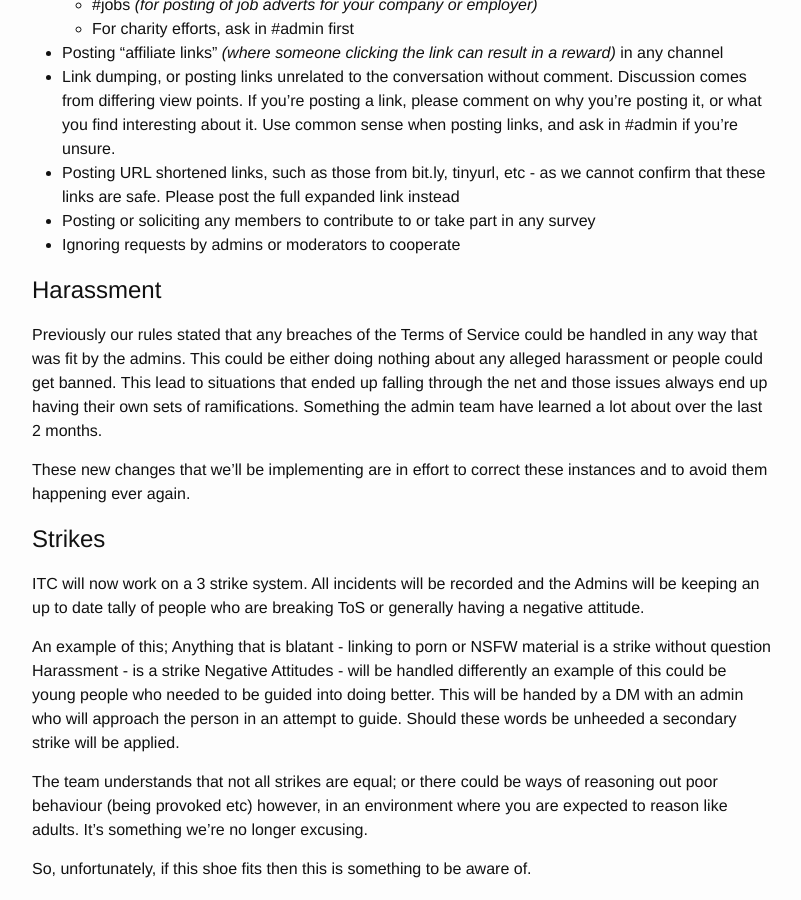
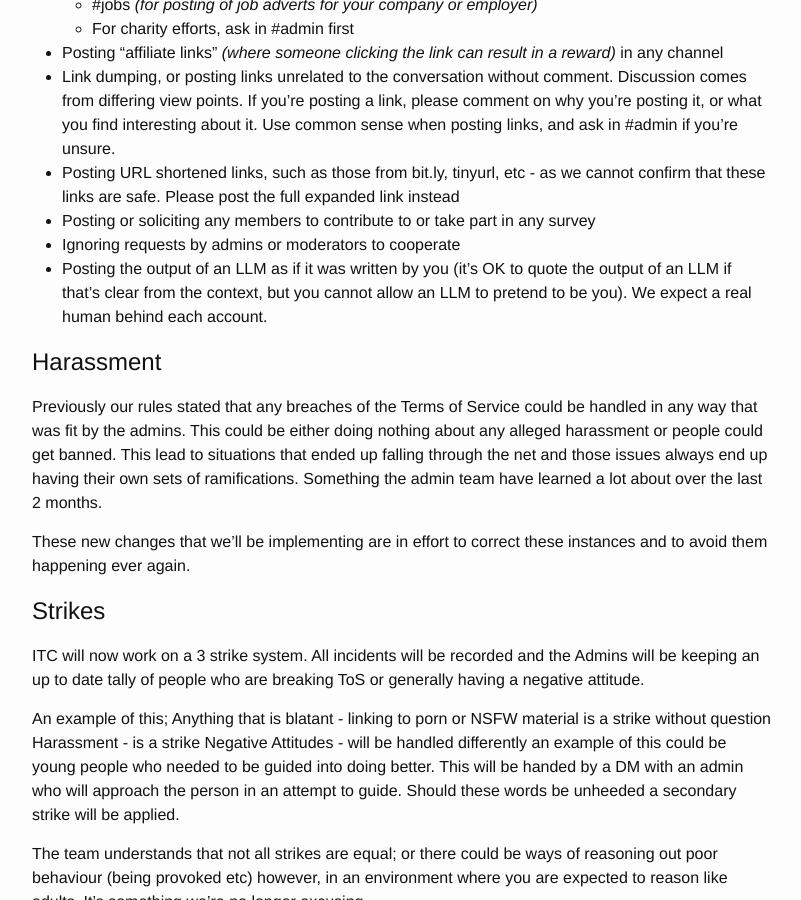
Before and after one commit to IrishTechCommunity/irishtechcommunity.github.io, a Jekyll site: the page built from codeofconduct.md, in a window 1280 px wide and 900 px high, scrolled down 2098 px. Shown: the whole window, without its empty margins (238-1039 px from the left). Built offline with Jekyll 4.4.1, drawn with Linux system fonts in a browser that asks for light colours.

Commit message:
Add line disallowing ai-personas

```diff
--- a/codeofconduct.md
+++ b/codeofconduct.md
@@ -64,6 +64,7 @@ To be a force of good in the irish tech scene. To be supportive and encouraging
 - Posting URL shortened links, such as those from bit.ly, tinyurl, etc - as we cannot confirm that these links are safe. Please post the full expanded link instead
 - Posting or soliciting any members to contribute to or take part in any survey
 - Ignoring requests by admins or moderators to cooperate
+- Posting the output of an LLM as if it was written by you (it’s OK to quote the output of an LLM if that’s clear from the context, but you cannot allow an LLM to pretend to be you). We expect a real human behind each account.
 
 # Harassment
 
```
